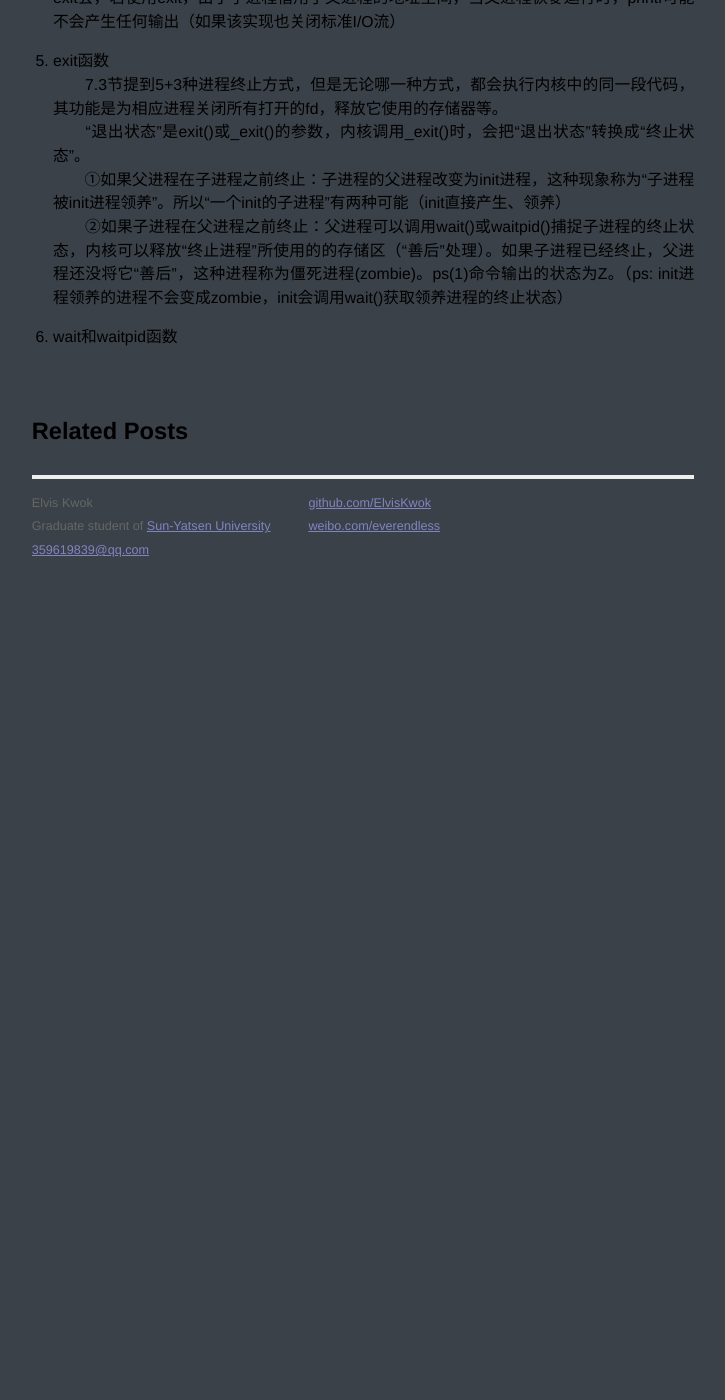
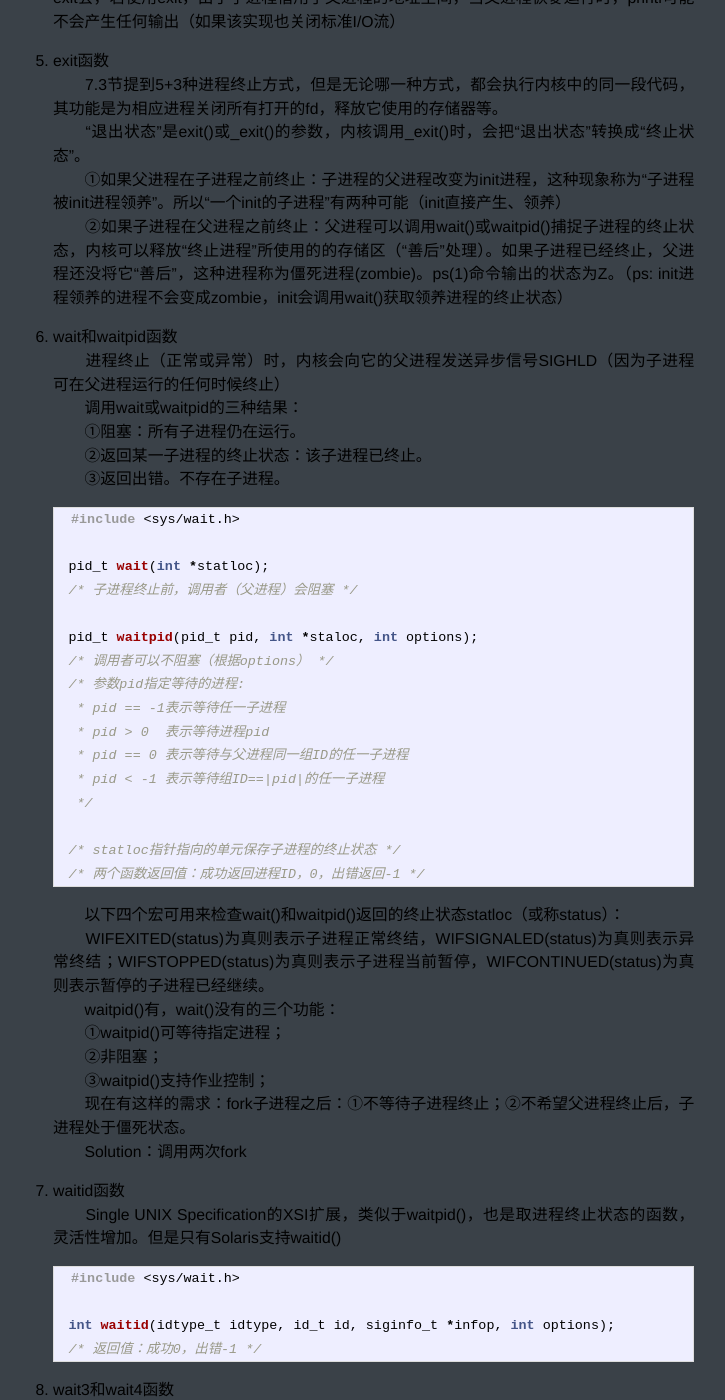
Before and after one commit to ElvisKwok/ElvisKwok.github.io, a Jekyll site: the page built from apue/2014-09-22-notes-of-apue-8.md, in a window 1280 px wide and 1400 px high, scrolled down 3275 px. Shown: the whole window, without its empty margins (277-1002 px from the left). Built offline with Jekyll 4.4.1, drawn with Linux system fonts in a browser that asks for light colours; Markdown is read by kramdown in place of the engine named in the settings; comment, search, counter and statistics services are not loaded; before the commit the page ends 3850 px from its top, so only the background shows below that; some of the changed text lies outside the part shown.

Commit message:
finish 8.9

````diff
--- a/apue/2014-09-22-notes-of-apue-8.md
+++ b/apue/2014-09-22-notes-of-apue-8.md
@@ -74,7 +74,7 @@
 　　**父、子进程的区别有：**
 　　①fork的返回值
 　　②进程ID不同，父进程ID也不同
-　　③子进程tms_utime,tms_stime,tms_cutime,tms_ustime被设为0
+　　③子进程tms\_utime,tms\_stime,tms\_cutime,tms\_ustime被设为0
 　　④父进程设置的文件锁不会被子进程继承
 　　⑤子进程未处理的闹钟(alarm)会被清除
 　　⑥子进程未处理的信号集设置为空集
@@ -88,20 +88,83 @@
 4. vfork函数
 　　与fork()不同:
 　　①vfork()创建新进程的目的是exec一个新程序。
-　　②vfork()出来的子进程不会完全复制父进程的地址空间，因为子进程会立即调用exec或exit，不会访问到该地址空间。
+　　②vfork()出来的子进程**不会完全复制**父进程的地址空间，因为子进程会立即调用exec或exit，不会访问到该地址空间。
 　　③子进程在调用exec或exit之前，还在父进程的空间中运行（所以子进程可能改变父进程的变量值）。
 　　④vfork()保证子进程先运行。因此不需要父进程调用sleep等待。内核会保证子进程调用exec时，父进程处于休眠状态。
-　　notice：实例程序在子进程中使用_exit而不是exit，因为_exit不会flush标准I/O的缓冲，exit会，若使用exit，由于子进程借用了父进程的地址空间，当父进程恢复运行时，printf可能不会产生任何输出（如果该实现也关闭标准I/O流）
+　　notice：实例程序在子进程中使用\_exit而不是exit，因为\_exit不会flush标准I/O的缓冲，exit会，若使用exit，由于子进程借用了父进程的地址空间，当父进程恢复运行时，printf可能不会产生任何输出（如果该实现也关闭标准I/O流）
 
 5. exit函数
 　　7.3节提到5+3种进程终止方式，但是无论哪一种方式，都会执行内核中的同一段代码，其功能是为相应进程关闭所有打开的fd，释放它使用的存储器等。
-　　“退出状态”是exit()或_exit()的参数，内核调用_exit()时，会把“退出状态”转换成“终止状态”。
+　　“退出状态”是exit()或\_exit()的参数，内核调用\_exit()时，会把“退出状态”转换成“终止状态”。
 　　①如果父进程在子进程之前终止：子进程的父进程改变为init进程，这种现象称为“子进程被init进程领养”。所以“一个init的子进程”有两种可能（init直接产生、领养）
 　　②如果子进程在父进程之前终止：父进程可以调用wait()或waitpid()捕捉子进程的终止状态，内核可以释放“终止进程”所使用的的存储区（“善后”处理）。如果子进程已经终止，父进程还没将它“善后”，这种进程称为僵死进程(zombie)。ps(1)命令输出的状态为Z。（ps: init进程领养的进程不会变成zombie，init会调用wait()获取领养进程的终止状态）
 
 6. wait和waitpid函数
+　　进程终止（正常或异常）时，内核会向它的父进程发送异步信号SIGHLD（因为子进程可在父进程运行的任何时候终止）
+　　调用wait或waitpid的三种结果：
+　　①阻塞：所有子进程仍在运行。
+　　②返回某一子进程的终止状态：该子进程已终止。
+　　③返回出错。不存在子进程。
 
+    ```c
+    #include <sys/wait.h>
 
+    pid_t wait(int *statloc);
+    /* 子进程终止前，调用者（父进程）会阻塞 */
+
+    pid_t waitpid(pid_t pid, int *staloc, int options);
+    /* 调用者可以不阻塞（根据options） */
+    /* 参数pid指定等待的进程:
+     * pid == -1表示等待任一子进程
+     * pid > 0  表示等待进程pid
+     * pid == 0 表示等待与父进程同一组ID的任一子进程
+     * pid < -1 表示等待组ID==|pid|的任一子进程
+     */
+
+    /* statloc指针指向的单元保存子进程的终止状态 */
+    /* 两个函数返回值：成功返回进程ID，0，出错返回-1 */
+    ```
+　　以下四个宏可用来检查wait()和waitpid()返回的终止状态statloc（或称status）：
+　　WIFEXITED(status)为真则表示子进程正常终结，WIFSIGNALED(status)为真则表示异常终结；WIFSTOPPED(status)为真则表示子进程当前暂停，WIFCONTINUED(status)为真则表示暂停的子进程已经继续。
+　　waitpid()有，wait()没有的三个功能：
+　　①waitpid()可等待指定进程；
+　　②非阻塞；
+　　③waitpid()支持作业控制；
+　　现在有这样的需求：fork子进程之后：①不等待子进程终止；②不希望父进程终止后，子进程处于僵死状态。
+　　Solution：调用两次fork
+
+7. waitid函数
+　　Single UNIX Specification的XSI扩展，类似于waitpid()，也是取进程终止状态的函数，灵活性增加。但是只有Solaris支持waitid()
+
+    ```c
+    #include <sys/wait.h>
+
+    int waitid(idtype_t idtype, id_t id, siginfo_t *infop, int options);
+    /* 返回值：成功0，出错-1 */
+    ```
+
+8. wait3和wait4函数
+　　这两个函数提供一个参数rusage指针，要求内核返回终止进程和所有子进程使用的资源汇总（用户、系统cpu时间，页面出错次数、接收到的信号次数等）。
+
+    ```c
+    #include <sys/types.h>
+    #include <sys/wait.h>
+    #include <sys/time.h>
+    #include <sys/resource.h>
+
+    pid_t wait3(int *statloc, int options, struct rusage *rusage);
+    pid_t wait4(pid_t int *statloc, int options, struct rusage *rusage);
+    /* 返回值：成功：进程ID，出错：-1 */
+    ```
+
+9. 竞争条件
+　　发生竞争条件(race condition)：多进程处理共享数据，最后结果取决于进程的运行顺序。
+　　fork之后无法预料父、子谁先运行，即使sleep也无法保证。（系统负载很重时），而轮询（polling）又浪费cpu时间。
+　　实例程序（具有竞争条件）会产生错误输出:
+　　![img][8.9]
+　　以下五个例程：`TELL_WAIT, TELL_PARENT, TELL_CHILD, WAIT_PARENT, WAIT_CHILD`可用于避免竞争条件，两种实现方法：信号（10.16节），管道（15.2节）
+
+10. exec函数
 
 <br>
 
````
Also changed, not shown: other parts of apue/2014-09-22-notes-of-apue-8.md (+1 -0 lines), images/apue/8.9.png (added).
